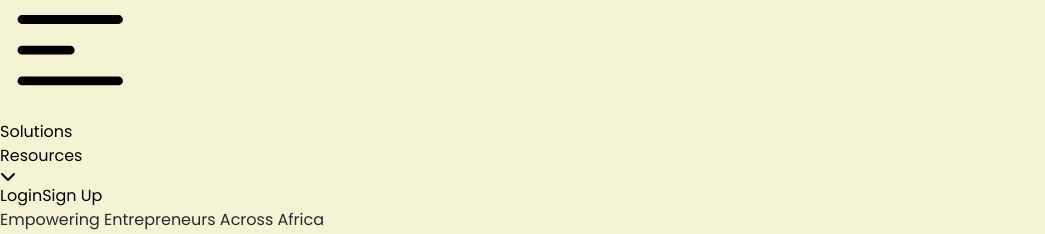
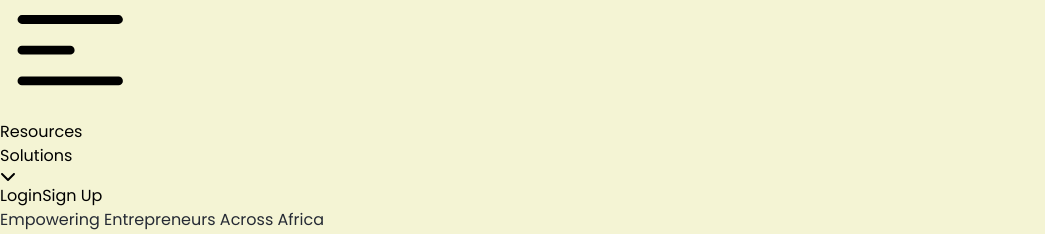
Before and after one commit to vicowiti/54collective, a Next.js app: page / in a window 1280 px wide. Shown: the part 1460-1694 px from the top of the page, without its empty margins (0-1045 px from the left). Built offline with nearby package versions, Linux system fonts and the light colour scheme.

Commit message:
Navbar update

```diff
--- a/src/components/Navbar.tsx
+++ b/src/components/Navbar.tsx
@@ -89,7 +89,7 @@ const Navbar = () => {
                     <div className="flex items-center justify-end">
                       <div className="flex">
                         <button className="rounded-md px-3 py-2 text-sm font-medium text-white hover:text-[#e5cf00] duration-200 hover:scale-110">
-                          Solutions
+                          Resources
                         </button>
 
                         <div
@@ -97,7 +97,7 @@ const Navbar = () => {
                           onClick={() => setDropdownVisible(!dropdownVisible)}
                         >
                           <span className="rounded-md flex items-center gap-2 px-3 py-2 text-sm font-medium text-white hover:text-[#e5cf00] duration-200 hover:scale-110">
-                            Resources
+                            Solutions
                             <FaChevronDown />
                           </span>
 
```
